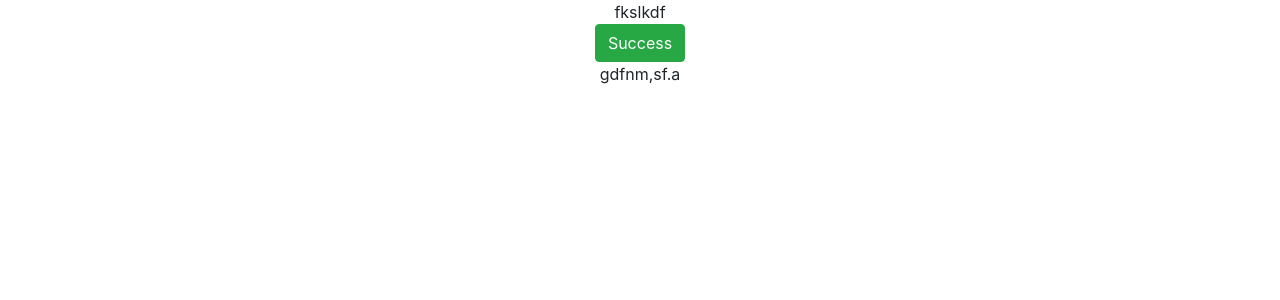
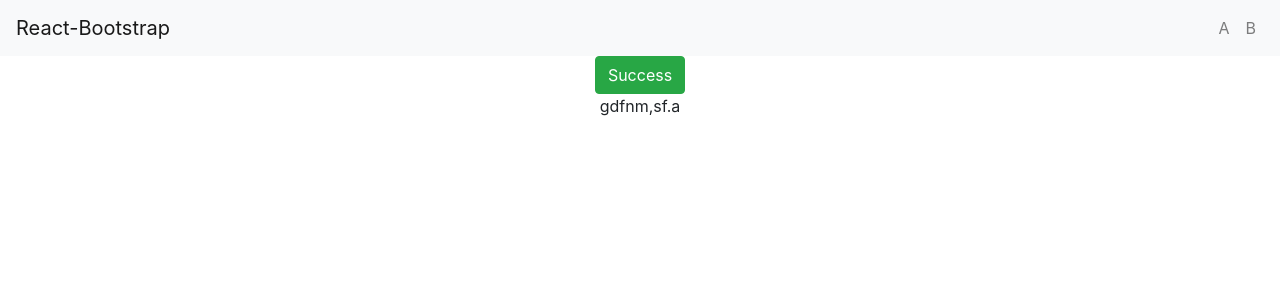
Before and after one commit to jotafullstack/BuildNow, a React (Create React App) app: page / in a window 1280 px wide. Shown: the top 300 px of the page. Built offline with nearby package versions, Linux system fonts and the light colour scheme.

Commit message:
NavBar Implementation

```diff
--- a/src/App.js
+++ b/src/App.js
@@ -15,7 +15,7 @@ function App() {
   return (
     <div className="App">
       <Header />
-       <Button variant="success">Success</Button>
+      <Button variant="success">Success</Button>
       <Footer />
     </div>
   );
--- a/src/components/header/header-container.js
+++ b/src/components/header/header-container.js
@@ -1,6 +1,18 @@
 import React from "react";
 import "./header.css";
 
+import { Navbar, NavDropdown, Nav, Form, FormControl, Button } from 'react-bootstrap'
+
 export default function Header() {
-  return <header className="">fkslkdf</header>;
+  return <header className=""><Navbar bg="light" expand="lg">
+  <Navbar.Brand href="#home">React-Bootstrap</Navbar.Brand>
+  <Navbar.Toggle aria-controls="basic-navbar-nav" />
+  <Navbar.Collapse id="basic-navbar-nav">
+    {/* ml-auto para alinhar à direita, mr-auto para alinhar à esquerda */}
+    <Nav className="ml-auto">
+      <Nav.Link href="#home">A</Nav.Link>
+      <Nav.Link href="#link">B</Nav.Link>
+    </Nav>
+  </Navbar.Collapse>
+</Navbar></header>;
 }
--- a/src/index.js
+++ b/src/index.js
@@ -4,6 +4,7 @@ import './index.css';
 import App from './App';
 import * as serviceWorker from './serviceWorker';
 
+// Add bootstrap to project
 import 'bootstrap/dist/css/bootstrap.css'
 
 ReactDOM.render(<App />, document.getElementById('root'));
```
